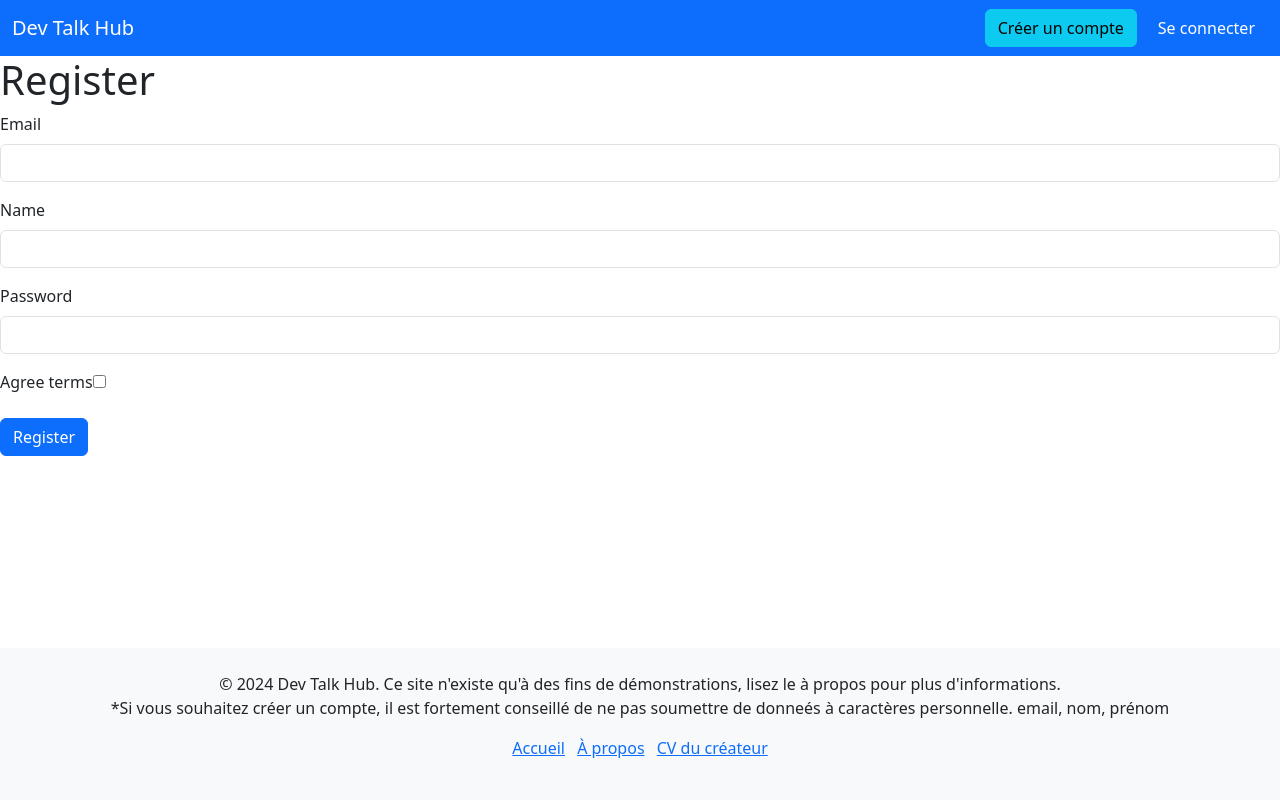
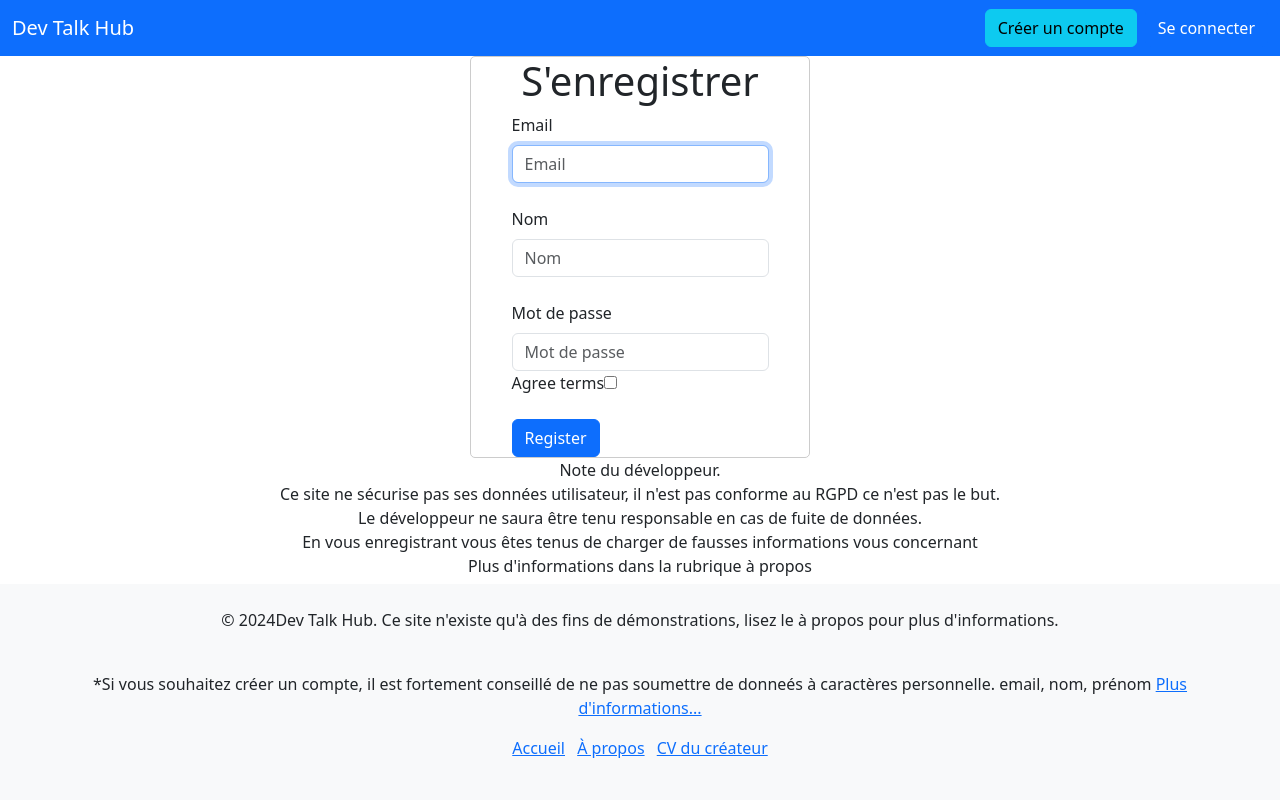
Before and after one commit to Esperlluette/DevTalkHub, a Symfony app: template templates/registration/register.html.twig in a window 1280 px wide. Run offline with Twig, Linux system fonts and the light colour scheme; the template is opened without the code that fills it, so the values that code supplies are empty; form fields are guessed from the names that the template uses; some libraries are stand-ins or nearby versions.

Commit message:
display message ok

```diff
--- a/src/Controller/ProfileController.php
+++ b/src/Controller/ProfileController.php
@@ -11,8 +11,12 @@ class ProfileController extends AbstractController
     #[Route('/profile', name: 'app_profile')]
     public function index(): Response
     {
+        $user = $this->getUser();
+
+        // dd($user);
         return $this->render('profile/index.html.twig', [
             'controller_name' => 'ProfileController',
+            'user'=>$user
         ]);
     }
 }
--- a/templates/base.html.twig
+++ b/templates/base.html.twig
@@ -8,7 +8,8 @@
 		</title>
 		{% block head %}{% endblock %}
 	</head>
-	<body>
+	<body style="height:100vh;">
+
 		<nav class="navbar navbar-expand-lg bg-primary" data-bs-theme="dark">
 			<div class="container-fluid">
 				<a class="navbar-brand" href="{{ path('app_home') }}">
@@ -43,10 +44,10 @@
 		<footer class="bg-light fixed-bottom py-4">
 			<div class="container text-center">
 				<p>&copy;
-					{{ 'now' | date('Y') }}
-
-					Dev Talk Hub. Ce site n'existe qu'à des fins de démonstrations, lisez le à propos pour plus d'informations. </br>
-					*Si vous souhaitez créer un compte, il est fortement conseillé de ne pas soumettre de donneés à caractères personnelle. email, nom, prénom
+					{{ 'now' | date('Y') }}Dev Talk Hub. Ce site n'existe qu'à des fins de démonstrations, lisez le à propos pour plus d'informations.
+				</p>
+			</br>
+			*Si vous souhaitez créer un compte, il est fortement conseillé de ne pas soumettre de donneés à caractères personnelle. email, nom, prénom <a href='{{path('app_about')}}'>Plus d'informations...</a>
 
 		</p>
 		<ul class="list-inline">
@@ -60,10 +61,5 @@
 				<a href="{{path('app_cv')}}">CV du créateur</a>
 			</li>
 		</ul>
-			</div>
-		</footer>
-		<script src="https://code.jquery.com/jquery-3.5.1.slim.min.js"></script>
-		<script src="https://cdn.jsdelivr.net/npm/@popperjs/core@2.9.3/dist/umd/popper.min.js"></script>
-		<script src="https://stackpath.bootstrapcdn.com/bootstrap/4.5.2/js/bootstrap.min.js"></script>
 	</body>
-</html>
+</html></div></footer><script src="https://code.jquery.com/jquery-3.5.1.slim.min.js"></script><script src="https://cdn.jsdelivr.net/npm/@popperjs/core@2.9.3/dist/umd/popper.min.js"></script><script src="https://stackpath.bootstrapcdn.com/bootstrap/4.5.2/js/bootstrap.min.js"></script></body></html>
--- a/templates/registration/register.html.twig
+++ b/templates/registration/register.html.twig
@@ -1,24 +1,59 @@
 {% extends 'base.html.twig' %}
 
-{% block title %}Register{% endblock %}
+{% block title %}Register
+{% endblock %}
 
 {% block body %}
 	{% for flash_error in app.flashes('verify_email_error') %}
 		<div class="alert alert-danger" role="alert">{{ flash_error }}</div>
 	{% endfor %}
 
-    <h1>Register</h1>
+	<div class="login-div">
+		<h1>S'enregistrer</h1>
+		{{ form_errors(registrationForm) }}
+		{{ form_start(registrationForm) }}
+		{{ form_label(registrationForm.email, 'Email', {label_attr: {style: ''}}) }}
+		{{ form_widget(registrationForm.email, {attr: {placeholder: 'Email', autofocus: 'autofocus', autocomplete: '', style: ''}}) }}
+		<br>
 
-    {{ form_errors(registrationForm) }}
+		{{ form_label(registrationForm.name, 'Nom', {label_attr: {style: ''}}) }}
+		{{ form_widget(registrationForm.name, {attr: {placeholder: 'Nom', autofocus: 'autofocus', autocomplete: 'Nom', style: ''}}) }}<br>
 
-    {{ form_start(registrationForm) }}
-        {{ form_row(registrationForm.email) }}
-         {{ form_row(registrationForm.name) }}
-        {{ form_row(registrationForm.plainPassword, {
-            label: 'Password'
-        }) }}
+		{{ form_label(registrationForm.plainPassword, 'Mot de passe', {label_attr: {style: ''}}) }}
+		{{ form_widget(registrationForm.plainPassword, {attr: {placeholder: 'Mot de passe', autofocus: 'autofocus', autocomplete: '', style: ''}}) }}
+
+
 		{{ form_row(registrationForm.agreeTerms) }}
-
 		<button type="submit" class="btn btn-primary">Register</button>
 		{{ form_end(registrationForm) }}
+
+	</div>
+	<div class="notabene">
+		Note du développeur. <br>
+		Ce site ne sécurise pas ses données utilisateur, il n'est pas conforme au RGPD ce n'est pas le but.<br>
+		Le développeur ne saura être tenu responsable en cas de fuite de données. <br>
+		En vous enregistrant vous êtes tenus de charger de fausses informations vous concernant<br>
+
+		Plus d'informations dans la rubrique à propos <a href="{{path('app_about')}}">à propos</a>
+
+		<div>
+			<style>
+				.login-div {
+					width: 340px;
+					border: 1px solid #ccc;
+					border-radius: 5px;
+					margin: auto;
+					display: grid;
+					place-items: center;
+				}
+				.notabene {
+					margin: auto;
+					display: grid;
+					place-items: center;
+					border-radius: 5px;
+					text-align:center;
+				}
+			</style>
+
+
 		{% endblock %}
```
Also changed, not shown: src/Controller/MessageController.php (+11 -1 lines), templates/about/index.html.twig (+13 -3 lines), templates/login/index.html.twig (+21 -10 lines), templates/message/index.html.twig (+44 -13 lines). Lines whose indentation alone changed are shown as unchanged.
